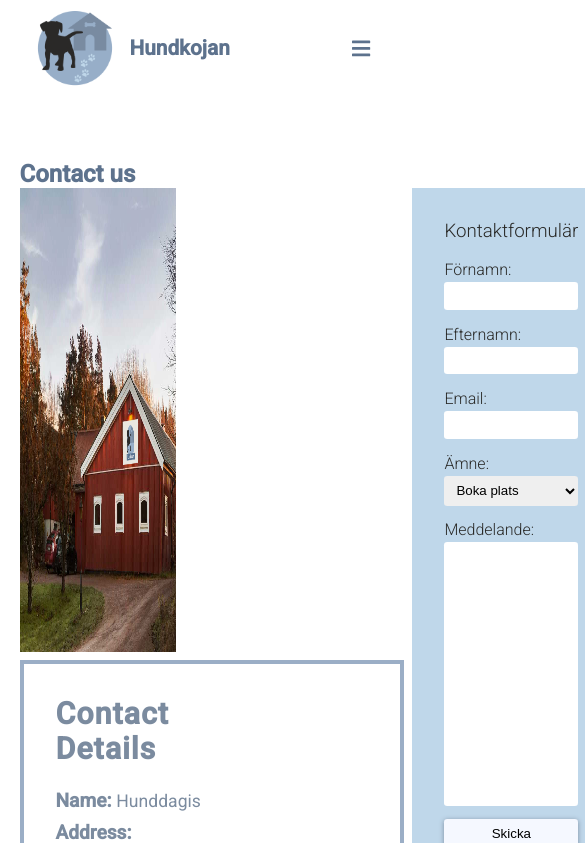
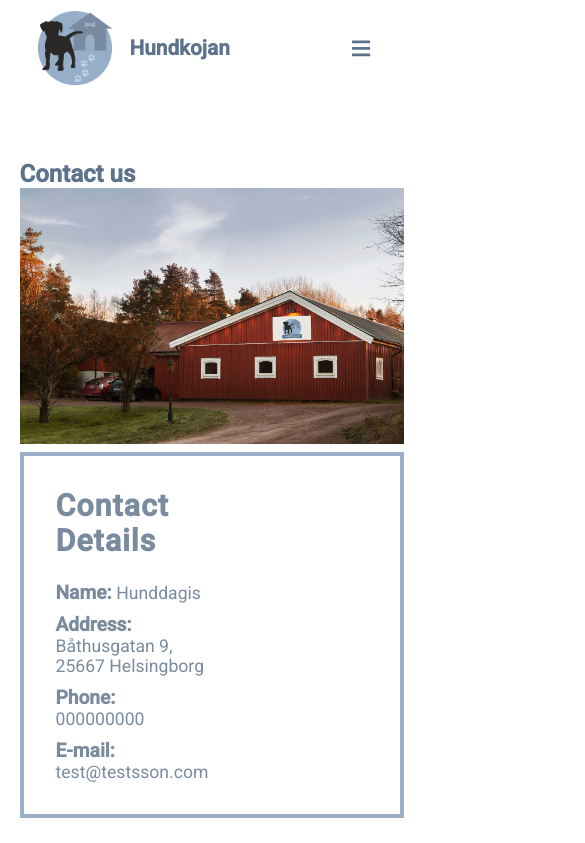
Before and after one commit to EmmaOlsson/hunddagis, a React (Create React App) app: page /contact in a window 390 px wide. Shown: the top 843 px of the page, 585 px wide, since content can reach past the window. Built offline with nearby package versions, Linux system fonts and the light colour scheme.

Commit message:
contact responsive

```diff
--- a/src/css/contact.module.css
+++ b/src/css/contact.module.css
@@ -5,7 +5,7 @@
     margin: 0 auto;
 }
 .img {
-    width: 40vw;
+    width: 45vw;
     height: 55vh;
     /* margin-top: 2rem; */
 }
@@ -71,9 +71,6 @@
 
 
 /* Contact Form */
-
-
-
 .contactForm{
     display: flex;
     flex-direction: column;
@@ -128,9 +125,16 @@
 
 /* Responsive */
 
-/* @media only screen and (max-width: 900px){
+@media only screen and (max-width: 900px){
     .contactDetailsContainer {
         display: flex;
         flex-direction: column;
     }
-} */
+    .leftContainer {
+        margin-bottom: 2rem;
+    }
+    .img {
+        width: 100%;
+        height: 100%;
+    }
+}
```
